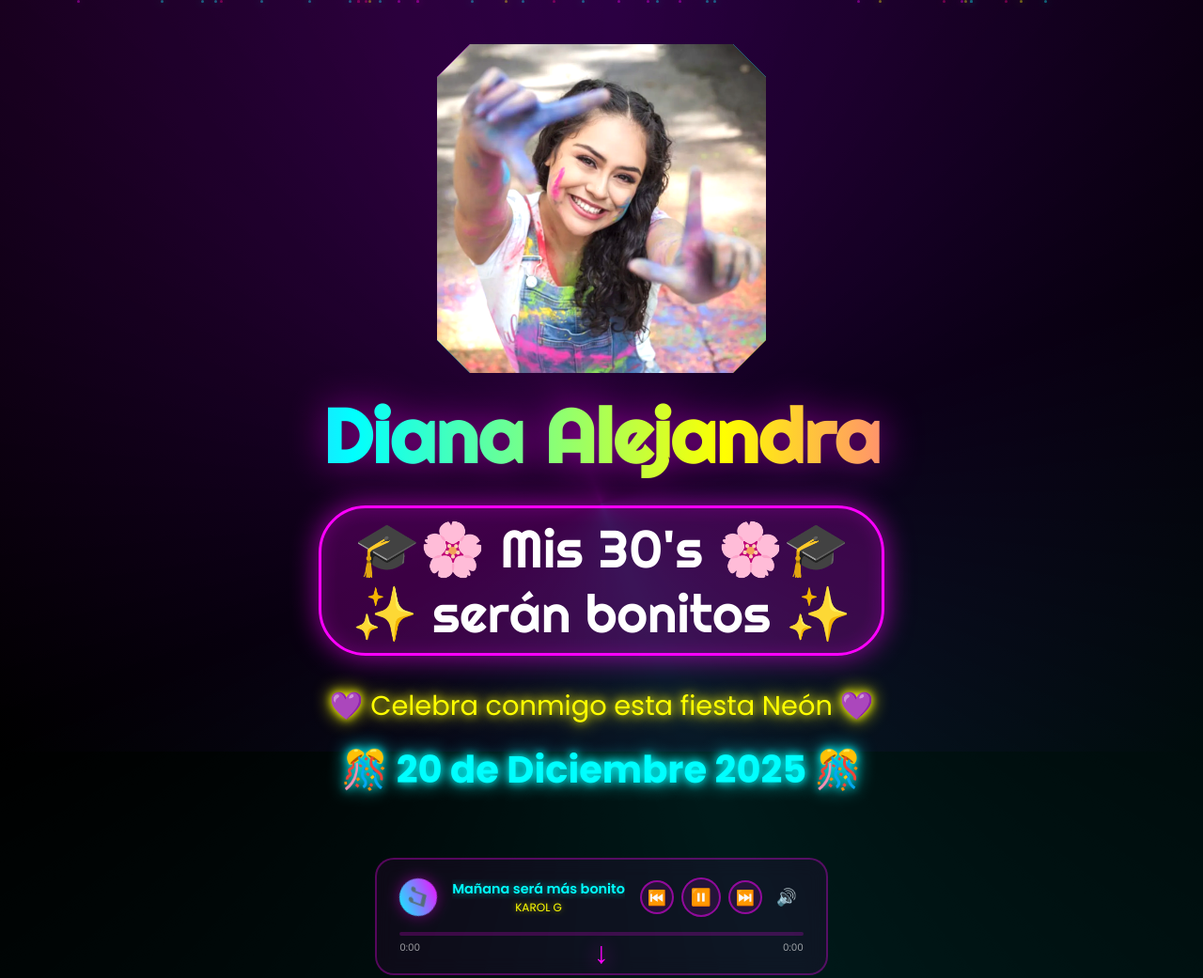
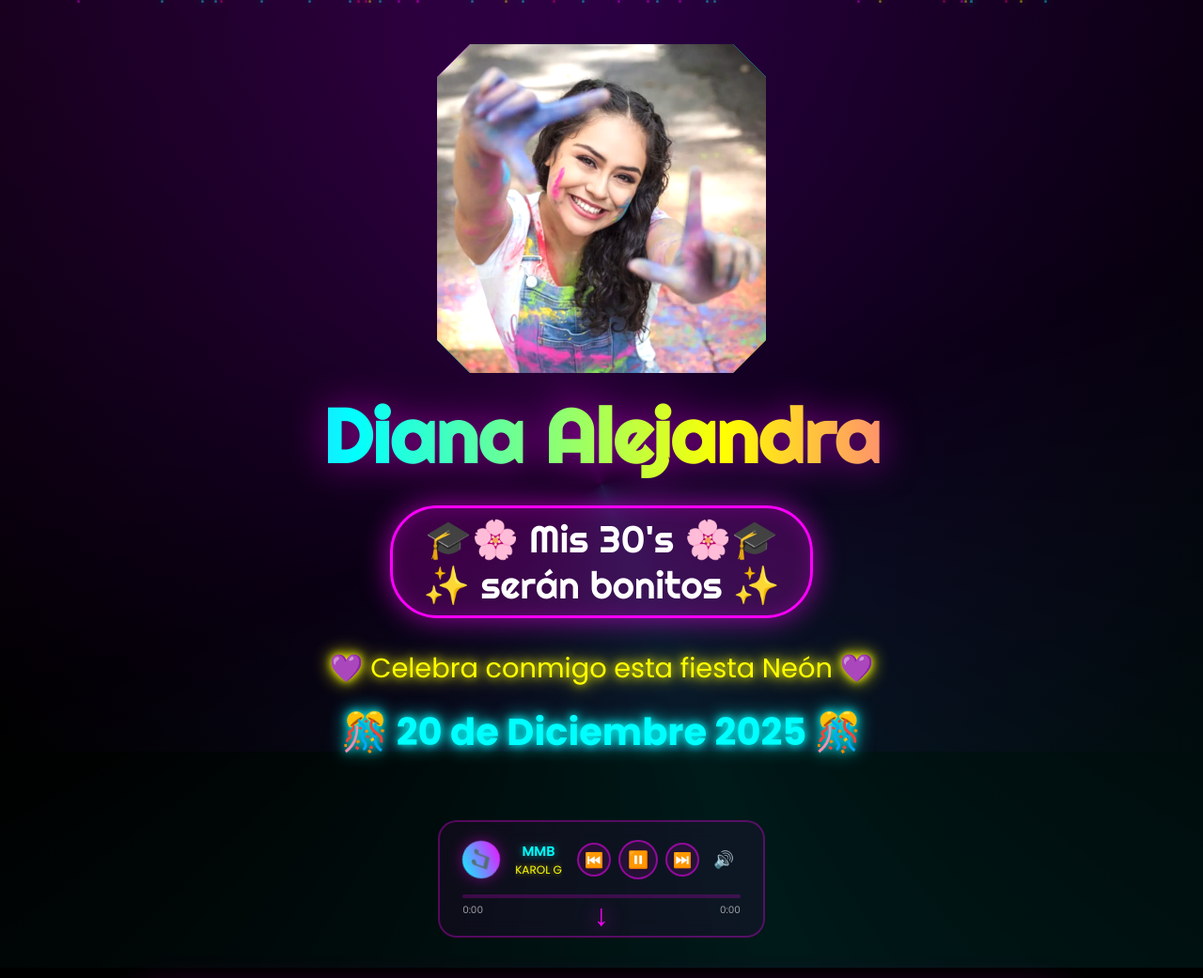
Before and after one commit to Darikoyeah/Dianifest, a plain HTML site: page index.html in a window 1280 px wide. Shown: the top 1041 px of the page at 94% size. Drawn offline with Linux system fonts and the light colour scheme.

Commit message:
Add files via upload

```diff
--- a/index.html
+++ b/index.html
@@ -173,7 +173,7 @@ body {
 
 .age-badge {
     font-family: 'Righteous', cursive;
-    font-size: clamp(2rem, 6vw, 3.5rem);
+    font-size: clamp(1.5rem, 6vw, 2.5rem);
     display: inline-block;
     padding: 0.5rem 2rem;
     background: rgba(255, 0, 255, 0.2);
@@ -706,7 +706,7 @@ body {
 }
 
 /* ============== MEDIA QUERIES ============== */
-@media (max-width: 768px) {
+@media (max-width: 600px) {
     .section {
         margin: 1rem;
         padding: 2rem 1rem;
@@ -1069,12 +1069,12 @@ const songArtist = document.getElementById('songArtist');
 // Playlist - AQUÍ CAMBIAS TUS CANCIONES
 const playlist = [
     {
-        title: 'Mañana será más bonito',
+        title: 'MMB',
         artist: 'KAROL G',
         src: 'music/MSB.mp3' // ← Cambia esta ruta por tu archivo MP3
     },
     {
-        title: 'Mientras me curo del cora',
+        title: 'MMCC',
         artist: 'KAROL G',
         src: 'music/MMCDC.mp3' // ← Cambia esta ruta por tu archivo MP3
     },
```
